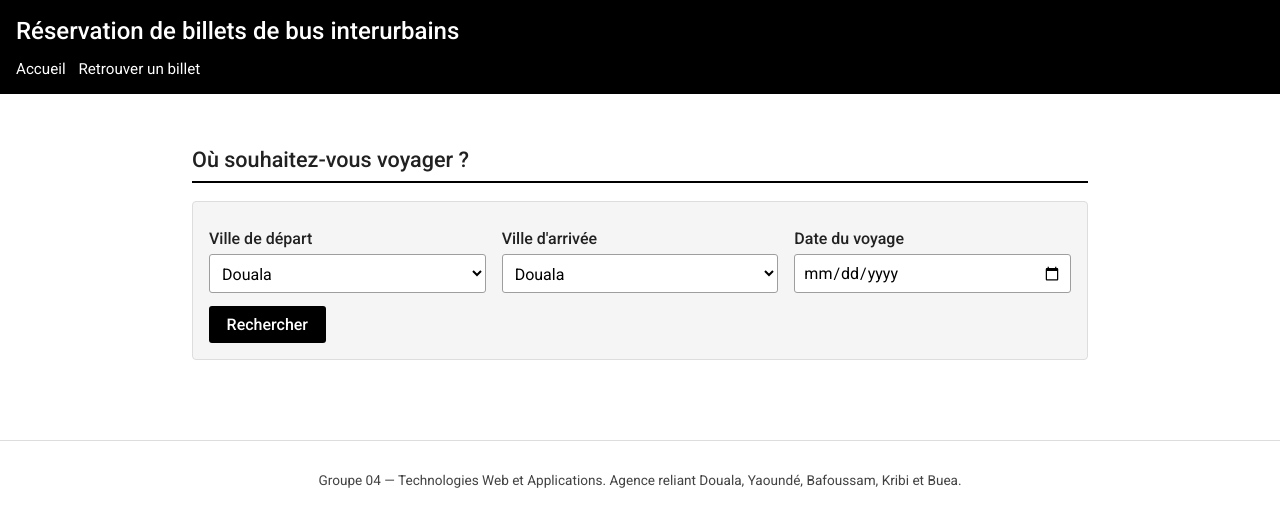
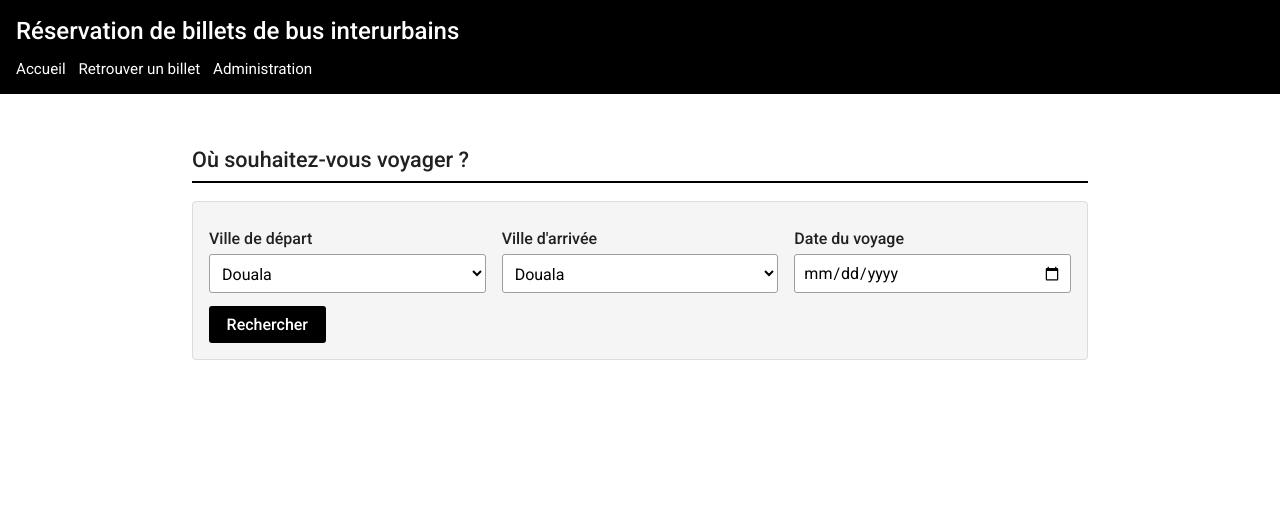
Before and after one commit to jdlgithub/Examen-Technoogies-Web-et-Application, a Flask app: page / in a window 1280 px wide. Shown: the top 527 px of the page. Run offline with Flask 3, Linux system fonts and the light colour scheme.

Commit message:
fix(ux): footer retire, lien Administration ajoute a la navigation
- Footer supprime de base.html et de ses regles CSS (style.css,
  print.css) : la page se termine sur le contenu principal
- Lien 'Administration' ajoute dans la navigation publique
  (base.html) pour rendre l'espace admin accessible depuis le site ;
  masque automatiquement quand une session admin est ouverte
  (evite le doublon avec la barre admin de base_admin.html)
- Verification : 10/10 pages conformes, audit securite OK,
  quickstart S1-S12 intact, navigation testee (visible publique,
  cache admin connecte, restaure apres deconnexion)

```diff
--- a/projet/static/css/print.css
+++ b/projet/static/css/print.css
@@ -4,7 +4,6 @@
 
 @media print {
   header nav,
-  footer,
   .pas-a-imprimer,
   button,
   .btn {
--- a/projet/static/css/style.css
+++ b/projet/static/css/style.css
@@ -222,15 +222,6 @@ th {
   letter-spacing: 0.05em;
 }
 
-footer {
-  margin-top: 2rem;
-  padding: 1rem;
-  text-align: center;
-  color: var(--gris-fonce);
-  border-top: 1px solid var(--bordure);
-  font-size: 0.85rem;
-}
-
 /* Masqué à l'écran mais lu par les lecteurs d'écran */
 .visuellement-cache {
   position: absolute;
--- a/projet/templates/base.html
+++ b/projet/templates/base.html
@@ -17,6 +17,9 @@
       <ul>
         <li><a href="{{ url_for('recherche') }}">Accueil</a></li>
         <li><a href="{{ url_for('billets_formulaire') }}">Retrouver un billet</a></li>
+        {% if not session.admin_id %}
+        <li><a href="{{ url_for('admin_connexion') }}">Administration</a></li>
+        {% endif %}
         {% block liens_navigation %}{% endblock %}
       </ul>
     </nav>
@@ -36,10 +39,6 @@
     {% block contenu %}{% endblock %}
   </main>
 
-  <footer>
-    <p>Groupe 04 — Technologies Web et Applications. Agence reliant Douala, Yaoundé, Bafoussam, Kribi et Buea.</p>
-  </footer>
-
   {% block scripts %}{% endblock %}
 </body>
 </html>
```
